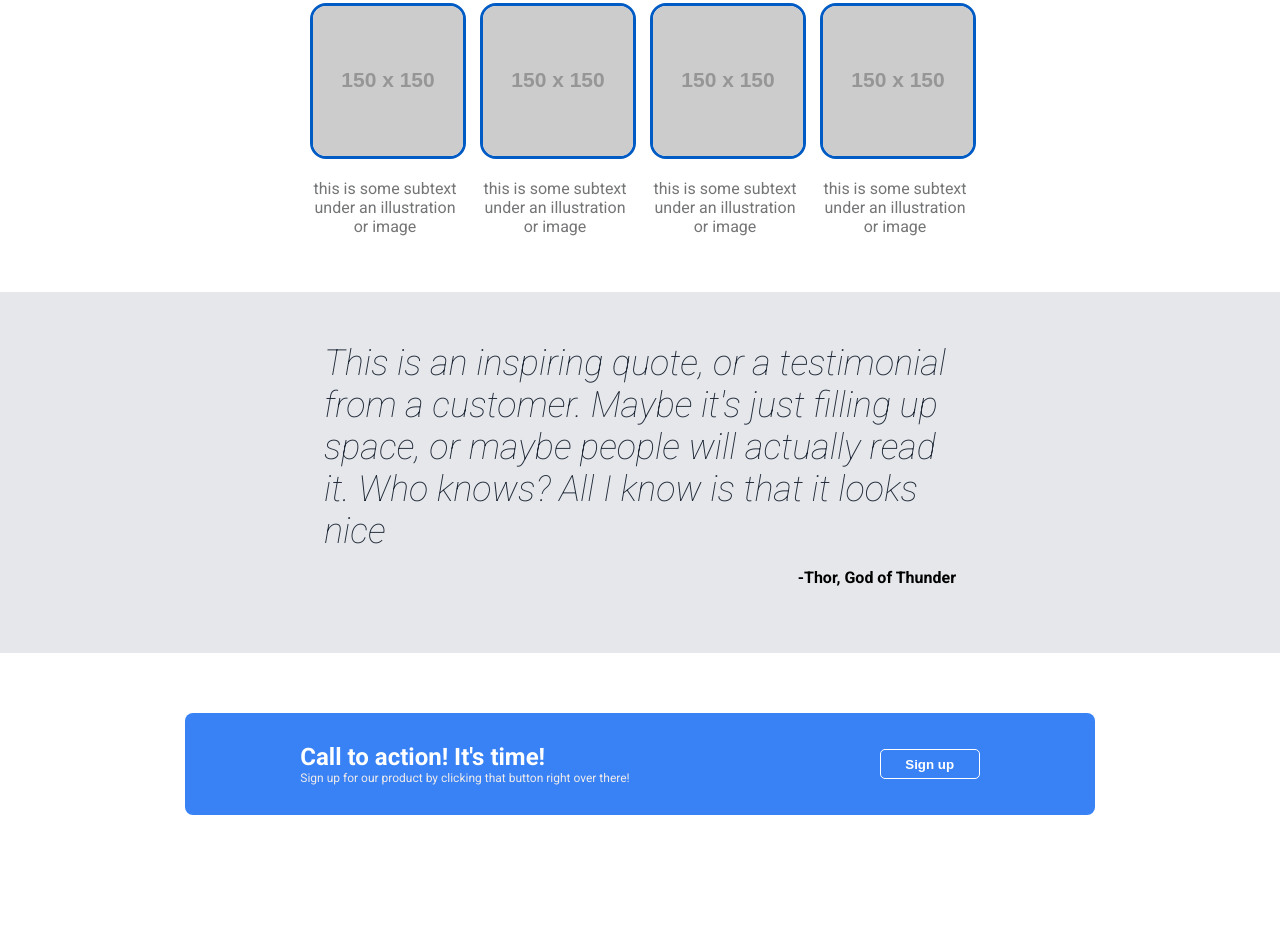
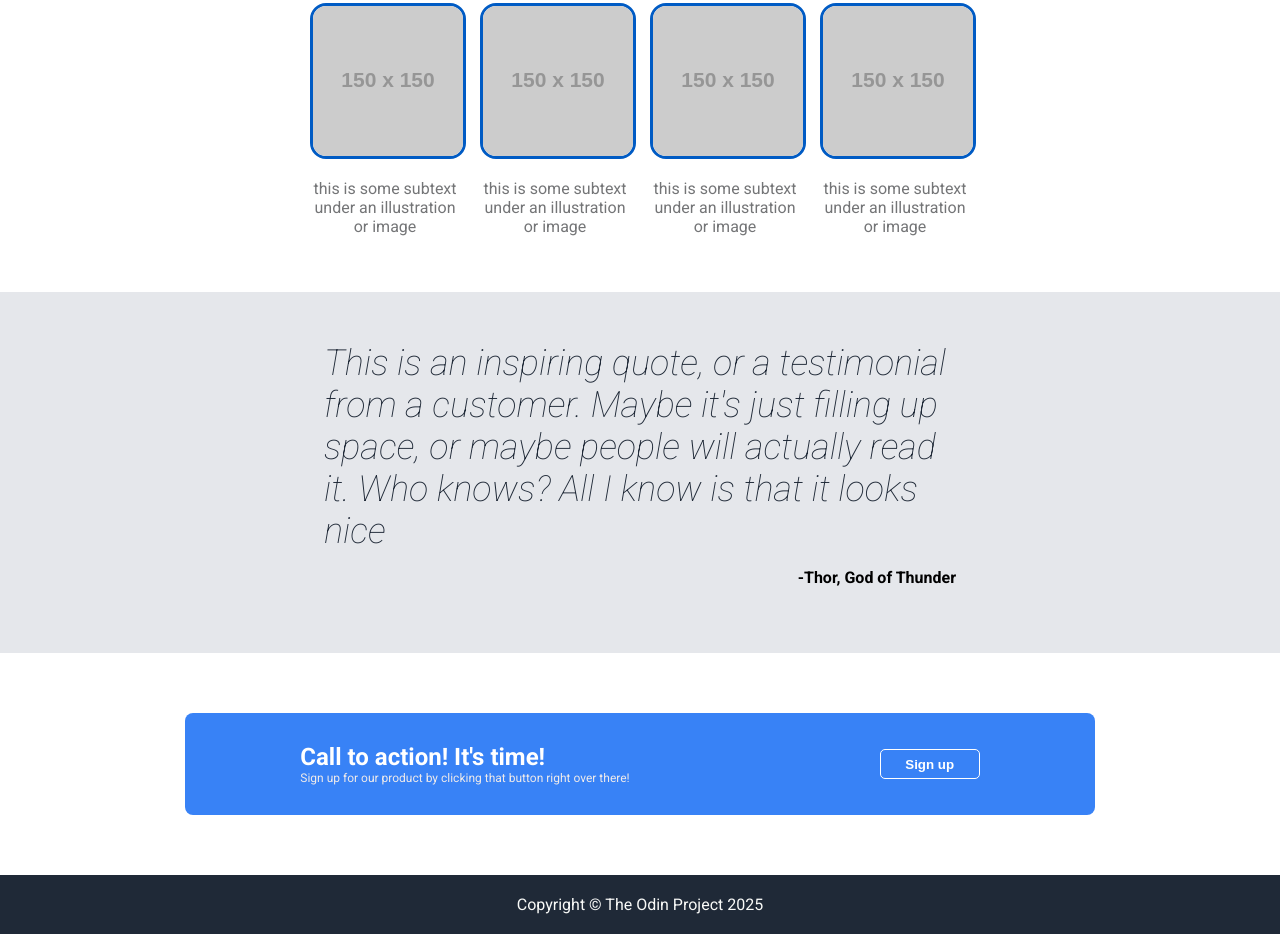
Before and after one commit to PandesalPanpan/foundations-landing-page, a plain HTML site: page index.html in a window 1280 px wide. Shown: the part 528-1462 px from the top of the page. Before the commit the page ends 1403 px from the top, so only its background shows below. Drawn offline with Linux system fonts and the light colour scheme; placeholder pictures from the web are drawn by us.

Commit message:
add footer

```diff
--- a/index.html
+++ b/index.html
@@ -59,5 +59,8 @@
             <button>Sign up</button>
         </div>
     </div>
+    <div class="footer">
+        <div class="footer-text">Copyright © The Odin Project 2025</div>
+    </div>
 </body>
 </html>
--- a/styles.css
+++ b/styles.css
@@ -166,3 +166,12 @@ ul {
     font-weight: 600;
     border-radius: 5px;
 }
+
+.footer {
+    display: flex;
+    background-color: #1F2937;
+    color: #F9FAF8;
+    justify-content: center;
+    align-items: center;
+    padding: 20px;
+}
```
